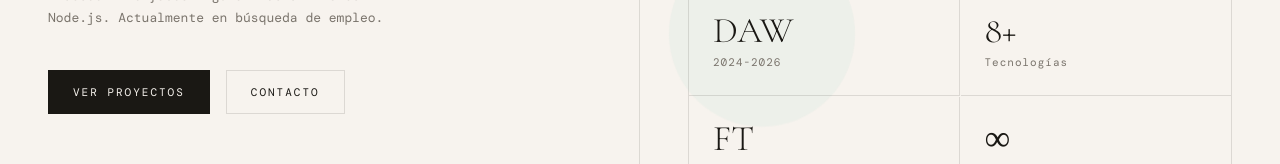
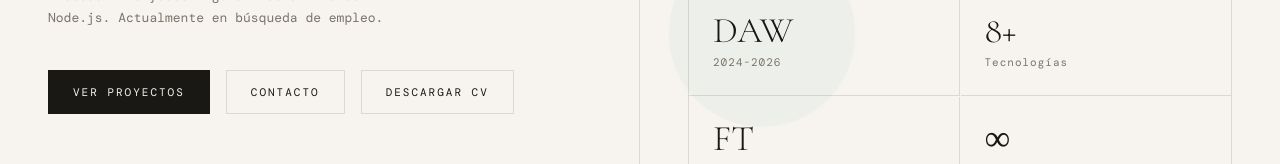
Before and after one commit to MariaMunozDeveloper/portfolio, an Angular app: page / in a window 1280 px wide. Shown: the part 531-695 px from the top of the page. Built offline with nearby package versions, Linux system fonts and the light colour scheme; a web font is replaced by a local one.

Commit message:
feat: add CV download and email contact link

```diff
--- a/src/app/contact/contact.component.html
+++ b/src/app/contact/contact.component.html
@@ -5,5 +5,7 @@
     <div class="contact-links" appReveal>
         <a href="https://www.linkedin.com/in/maria-munoz-ferrer/" class="btn btn-primary" target="_blank">LinkedIn</a>
         <a href="https://github.com/MariaMunozDeveloper" class="btn btn-secondary" target="_blank">GitHub</a>
+        <a href="mailto:munozferrer.maria@gmail.com" class="btn btn-secondary">Email</a>
+        <a href="assets/cv-maria-munoz-ferrer.pdf" class="btn btn-primary" download>Descargar CV</a>
     </div>
 </section>
--- a/src/app/home/home.component.html
+++ b/src/app/home/home.component.html
@@ -9,6 +9,7 @@
         <div class="hero-cta">
             <a routerLink="/projects" class="btn btn-primary">Ver proyectos</a>
             <a routerLink="/contact" class="btn btn-secondary">Contacto</a>
+            <a href="assets/cv-mireia-munoz-ferrer.pdf" class="btn btn-secondary" download>Descargar CV</a>
         </div>
     </div>
     <div class="hero-right">
```
Also changed, not shown: 1 other file (tests, documents, lock files or other folders).
